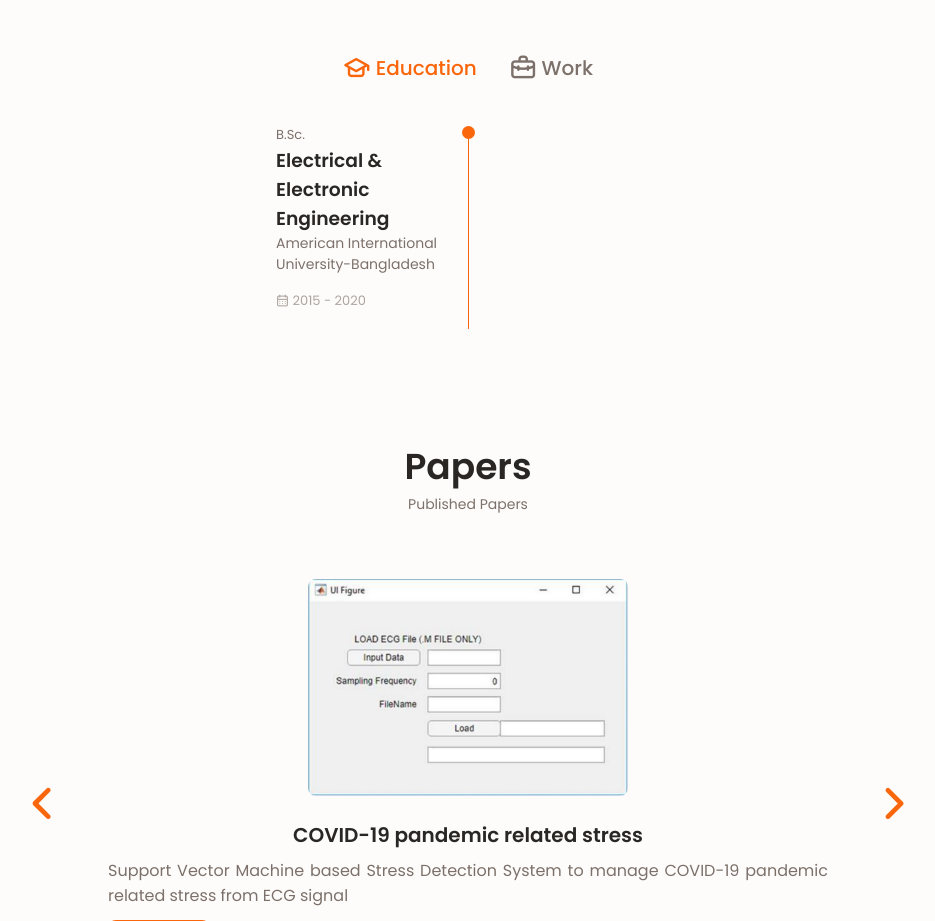
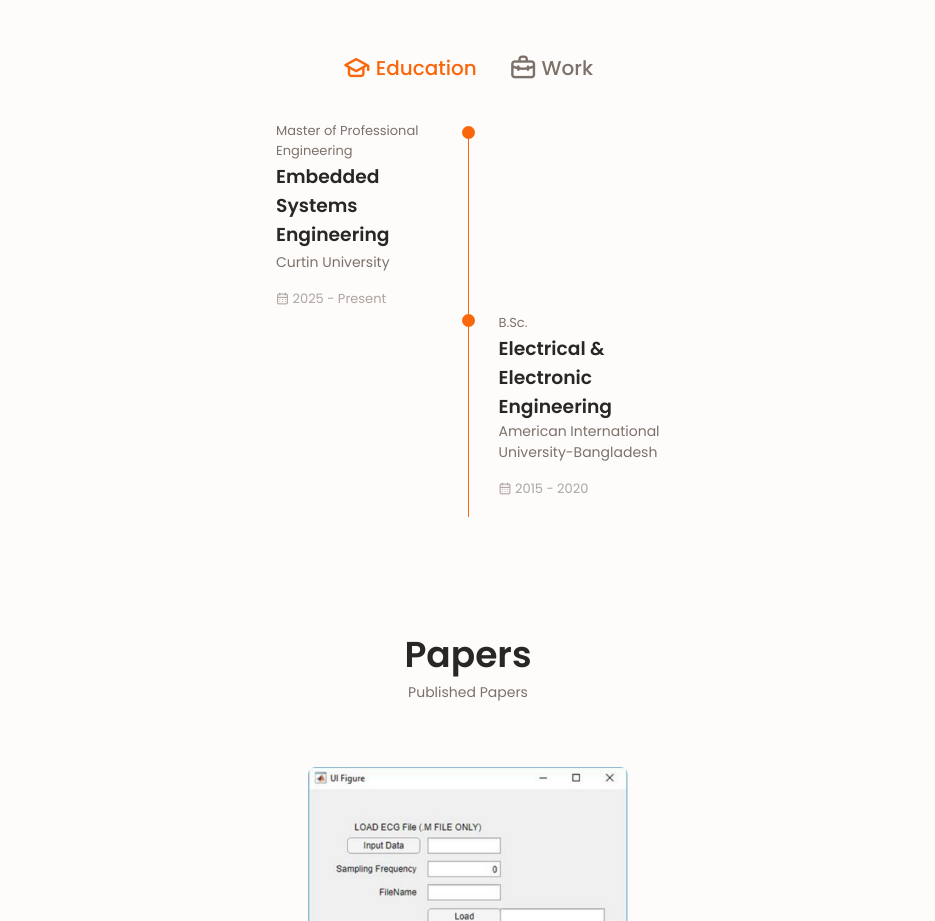
Before and after one commit to RayedFarhad/rayedfarhad.github.io, a plain HTML site: page index.html in a window 1280 px wide. Shown: the part 2300-3221 px from the top of the page, without its empty margins (172-1107 px from the left). Drawn offline with nearby package versions, Linux system fonts and the light colour scheme.

Commit message:
Educational Qualification Section Updated

```diff
--- a/index.html
+++ b/index.html
@@ -278,10 +278,37 @@
                         </div>
                     </div>
                     <div class="qualification__sections">
-                        <!--==================== QUALIFICATION CONTENT 1 ====================-->
+                        <!--==================== EDUCATIONAL QUALIFICATION CONTENT 1 ====================-->
                         <div class="qualification__content qualification__active" data-content id="education">
+
+                             <!--==================== QUALIFICATION  2 ====================-->
+                             <div class="qualification__data">
+
+                                <div>
+                                    <span class="qualification__degree">Master of Professional Engineering</span>
+                                    <h3 class="qualification__tittle">Embedded Systems Engineering</h3>
+                                    <span class="qualification__subtitle">Curtin University</span>
+                                    <div class="qualification__calendar">
+                                        <i class="uil uil-calendar-alt"></i>
+                                        2025 - Present
+                                    </div>
+                                </div>
+
+                                <div>
+                                    <span class="qualification__rounder"></span>
+                                    <span class="qualification__line"></span>
+                                </div>
+                            </div>
+
                              <!--==================== QUALIFICATION  1 ====================-->
-                             <div class="qualification__data">
+                            <div class="qualification__data">
+                                <!-- seperator -->
+                                <div></div>
+                                <div>
+                                    <span class="qualification__rounder"></span>
+                                    <span class="qualification__line"></span>
+                                </div>
+
                                 <div>
                                     <span class="qualification__degree">B.Sc.</span>
                                     <h3 class="qualification__tittle">Electrical & Electronic Engineering</h3>
@@ -291,31 +318,8 @@
                                         2015 - 2020
                                     </div>
                                 </div>
-                                <div>
-                                    <span class="qualification__rounder"></span>
-                                    <span class="qualification__line"></span>
-                                </div>
+
                             </div>
-
-                             <!--==================== QUALIFICATION  2 ====================-->
-                             <!-- <div class="qualification__data">
-                                <div></div>
-                                <div>
-                                    <span class="qualification__rounder"></span>
-                                    <span class="qualification__line"></span>
-                                </div>
-
-                                <div>
-                                    <span class="qualification__degree">M.Sc.</span>
-                                    <h3 class="qualification__tittle">Electrical & Electronic Engineering</h3>
-                                    <span class="qualification__subtitle">American International University-Bangladesh</span>
-                                    <div class="qualification__calendar">
-                                        <i class="uil uil-calendar-alt"></i>
-                                        2019 - Present
-                                    </div>
-                                </div>
-
-                            </div> -->
 
                         </div>
 
```
